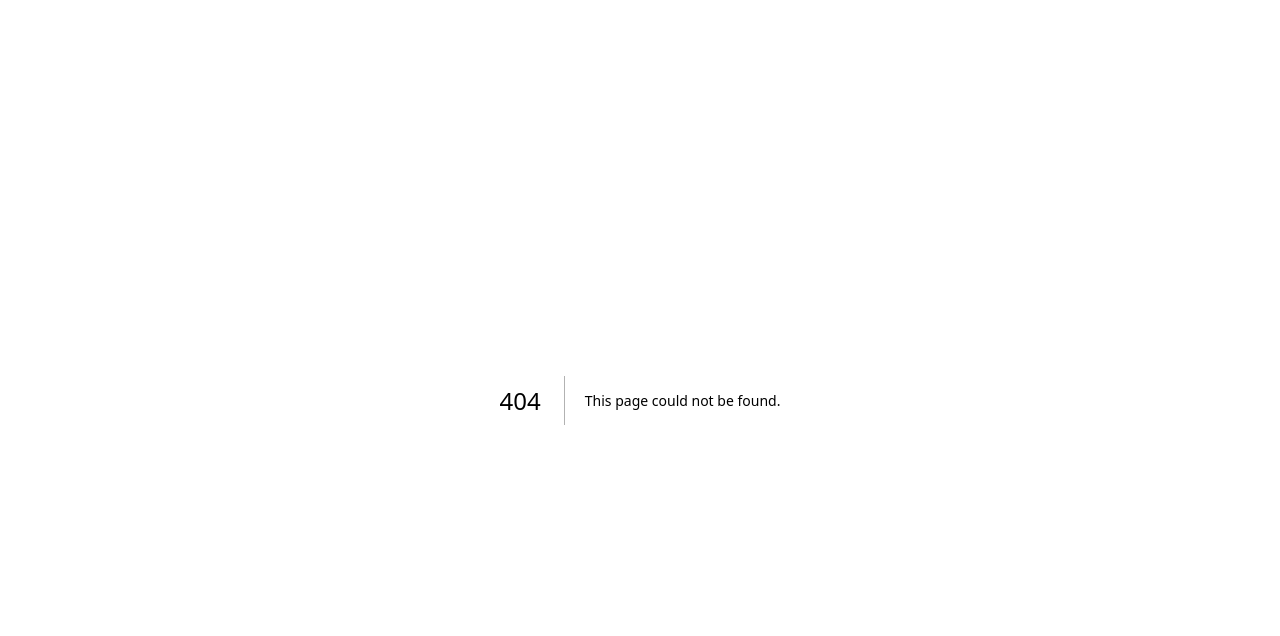
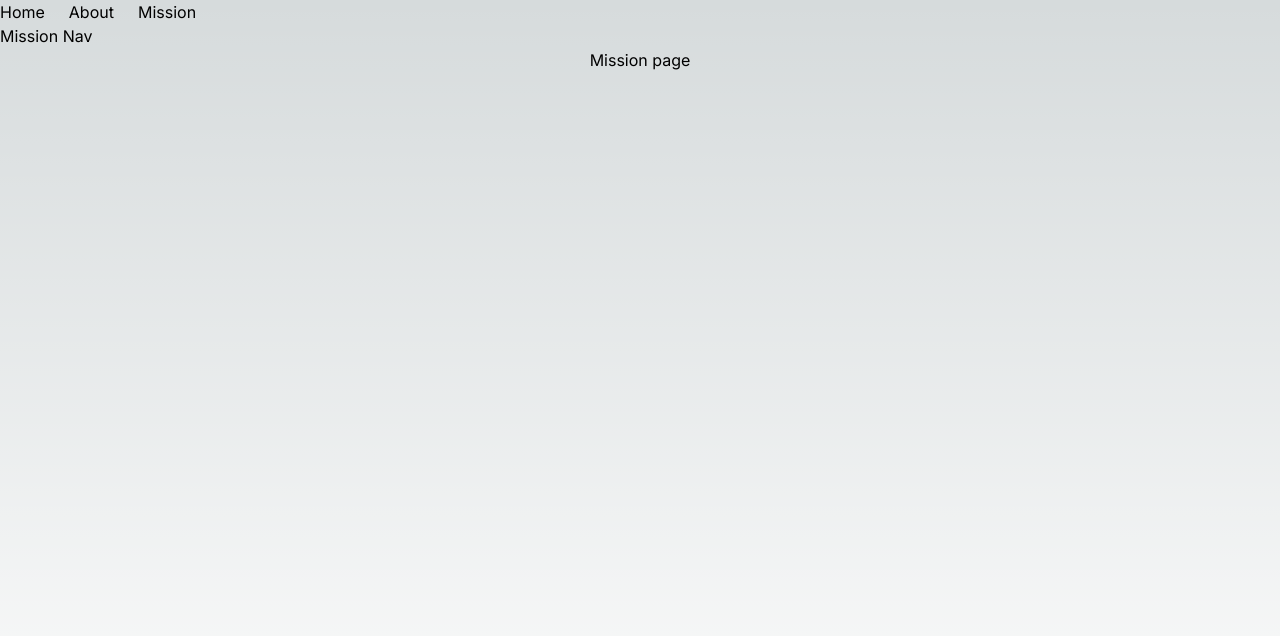
Before and after one commit to jakir-git/next-js-practice, a Next.js app: page /about/mission in a window 1280 px wide. Before the commit this address had no page. Shown: the top 636 px of the page. Built offline with nearby package versions, Linux system fonts and the light colour scheme.

Commit message:
Learned Routing

```diff
--- /dev/null
+++ b/app/about/mission/layout.js
@@ -0,0 +1,8 @@
+export default function MissionLayout({children}){
+    return(
+        <div>
+            <nav>Mission Nav</nav>
+            {children}
+        </div>
+    )
+}
--- /dev/null
+++ b/app/about/mission/page.js
@@ -0,0 +1,7 @@
+export default function Export(){
+    return(
+        <div className="flex min-h-screen flex-col items-center justify-between">
+            <h2>Mission page</h2>
+        </div>
+    )
+}
--- /dev/null
+++ b/app/about/page.js
@@ -0,0 +1,7 @@
+export default function About(){
+    return(
+        <main className="flex min-h-screen flex-col items-center justify-between p-24">
+            <h1>This is about page</h1>
+        </main>
+    )
+}
--- a/app/layout.js
+++ b/app/layout.js
@@ -1,5 +1,6 @@
 import { Inter } from 'next/font/google'
 import './globals.css'
+import Link from 'next/link'
 
 const inter = Inter({ subsets: ['latin'] })
 
@@ -11,7 +12,16 @@ export const metadata = {
 export default function RootLayout({ children }) {
   return (
     <html lang="en">
-      <body className={inter.className}>{children}</body>
+      <body className={inter.className}>
+          <nav>
+            <ul className='flex gap-6'>
+              <li><Link href="/">Home</Link></li>
+              <li><Link href="/about">About</Link></li>
+              <li><Link href="/about/mission">Mission</Link></li>
+            </ul>
+          </nav>
+          {children}
+      </body>
     </html>
   )
 }
```
